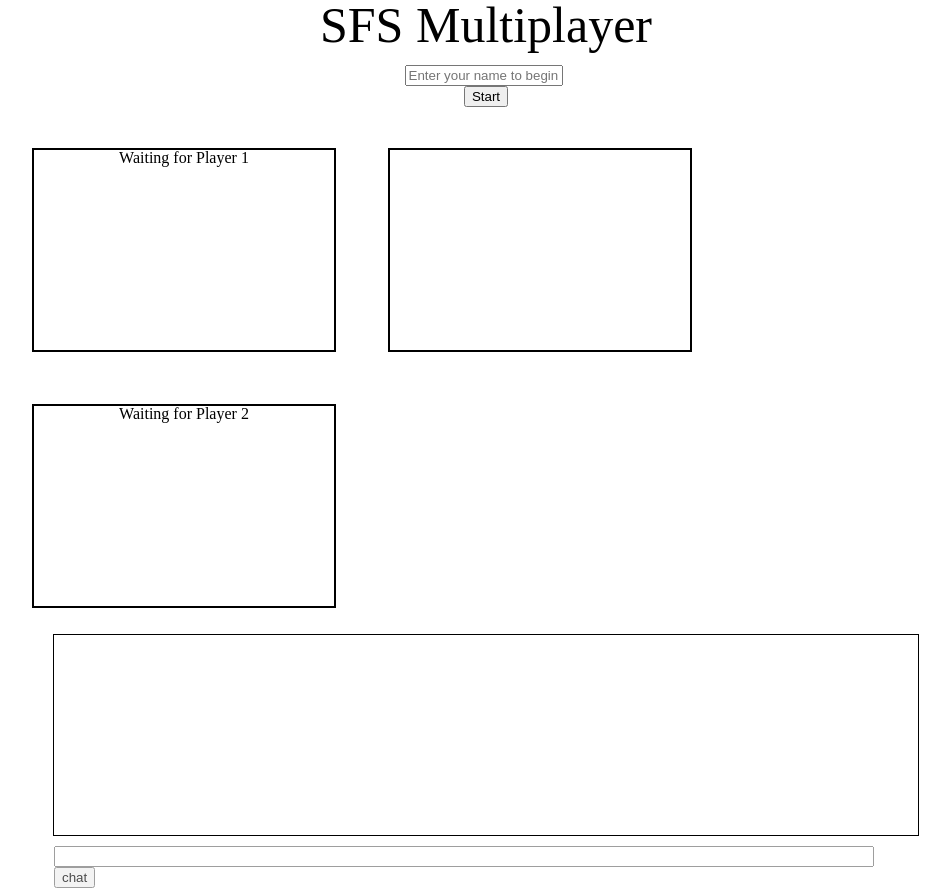
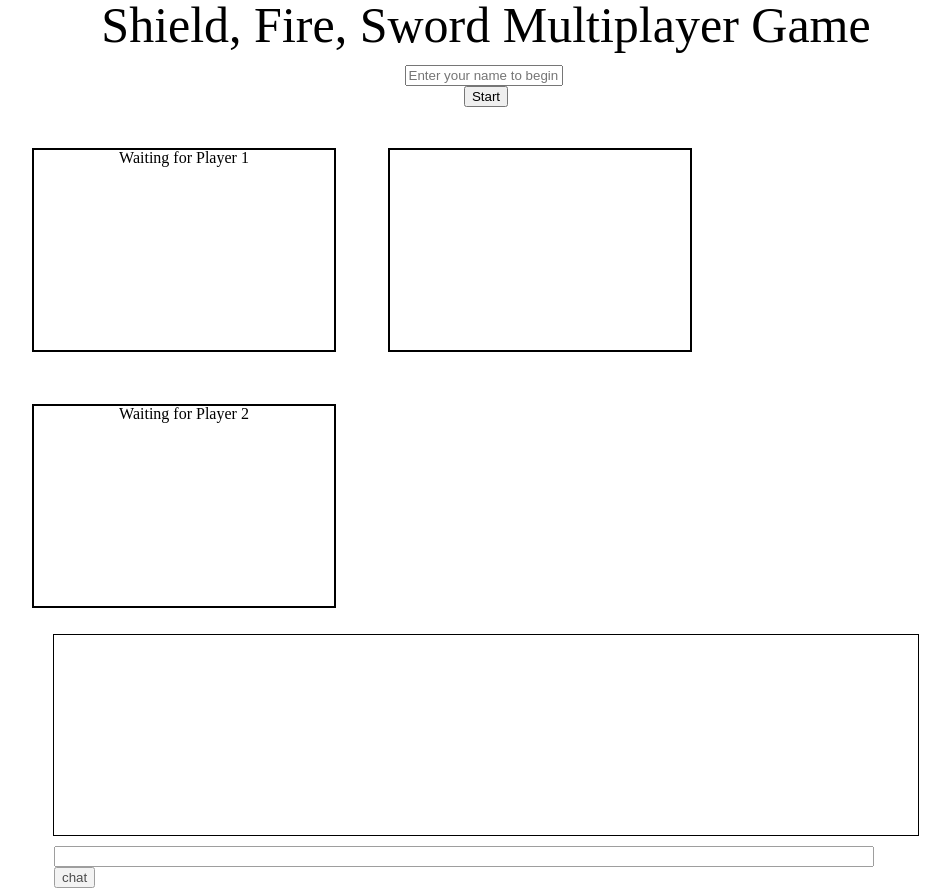
Before and after one commit to nladha09/RPS-Multiplayer, a plain HTML site: page index.html in a window 1280 px wide. Shown: the whole page, without its empty margins (154-1104 px from the left). Drawn offline with nearby package versions, Linux system fonts and the light colour scheme; no server answers.

Commit message:
keepin' it dry

```diff
--- a/index.html
+++ b/index.html
@@ -3,7 +3,7 @@
 
 <head>
     <meta charset="UTF-8">
-    <title>Shield, Fire, Sword Multiplayer Game</title>
+    <title>SFS Multiplayer</title>
     <link rel="icon" href="assets/images/#">
     <link rel="stylesheet" type="text/css" href="assets/reset.css">
     <link rel="stylesheet" type="text/css" href="assets/style.css">
@@ -13,7 +13,7 @@
 </head>
 
 <body>
-    <h1>SFS Multiplayer</h1>
+    <h1>Shield, Fire, Sword Multiplayer Game</h1>
 
     <div id="container">
         <div id="playerInfo"></div>
```
